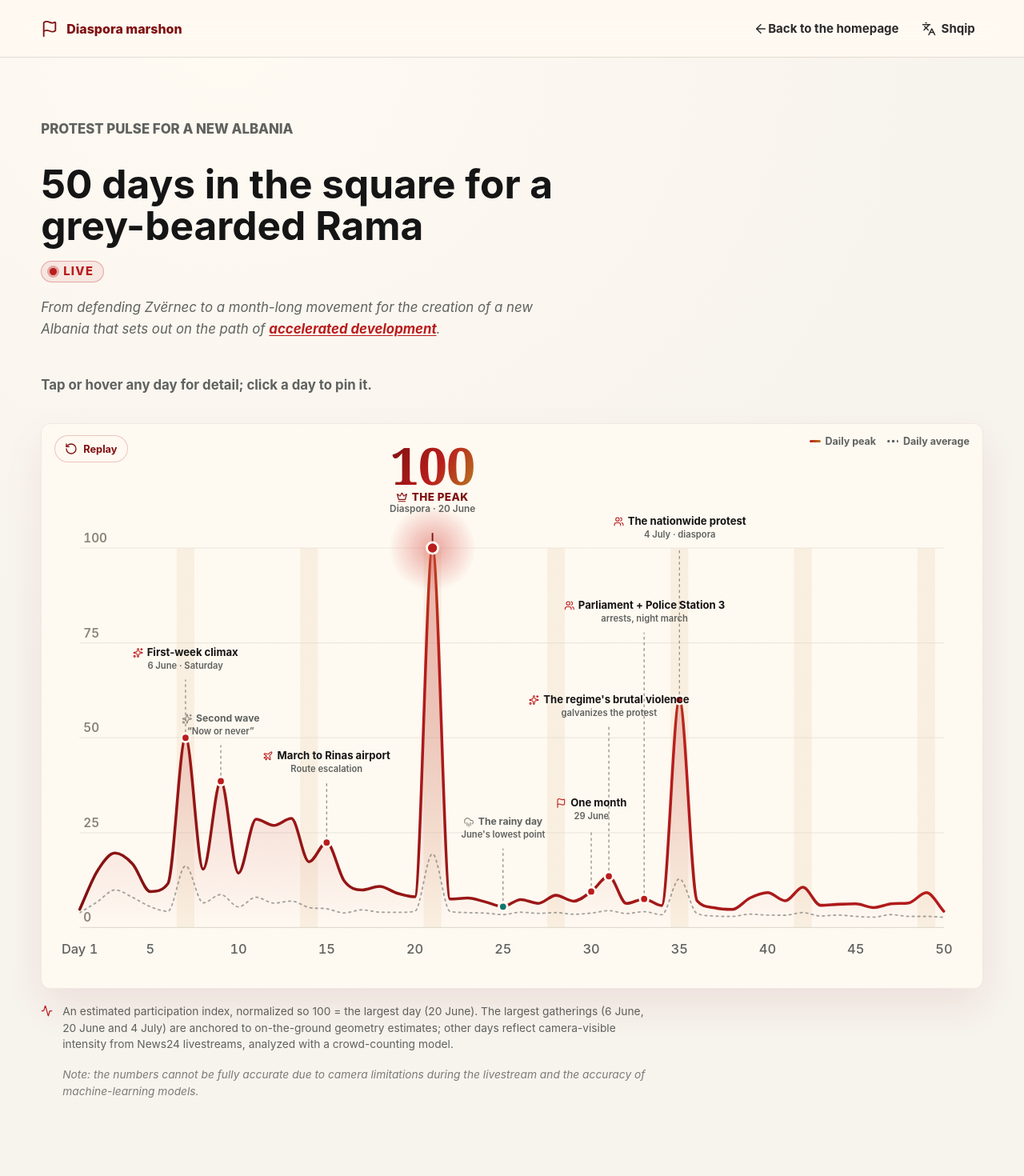
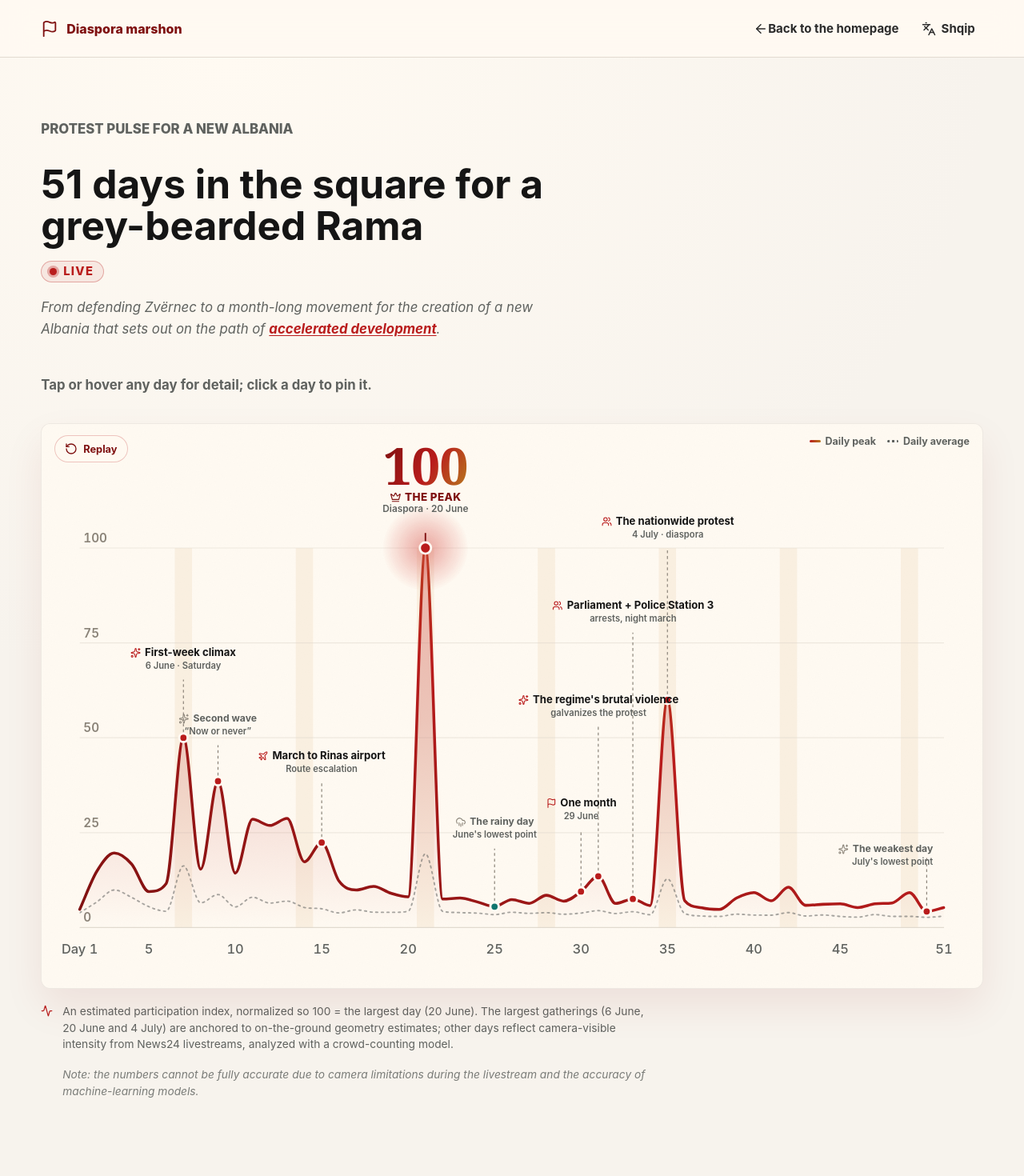
Before and after one commit to rlleshi/diaspora_marrshon, a Next.js app: page /en/pulsi in a window 1280 px wide. Shown: the top 1470 px of the page at 80% size. Built offline with nearby package versions, Linux system fonts and the light colour scheme.

Commit message:
add day 51

```diff
--- a/app/en/pulsi/page.tsx
+++ b/app/en/pulsi/page.tsx
@@ -4,7 +4,7 @@ import { LiveTrackerPage } from "@/components/live-tracker-page";
 export const metadata: Metadata = {
   title: "Protest pulse | Diaspora marshes",
   description:
-    "The June 2026 protest participation index: 50 days in the square, day by day, with the key moments.",
+    "The June 2026 protest participation index: 51 days in the square, day by day, with the key moments.",
 };
 
 export default function Page() {
--- a/app/pulsi/page.tsx
+++ b/app/pulsi/page.tsx
@@ -4,7 +4,7 @@ import { LiveTrackerPage } from "@/components/live-tracker-page";
 export const metadata: Metadata = {
   title: "Pulsi i protestës | Diaspora marshon",
   description:
-    "Indeksi i pjesëmarrjes në protestat e qershorit 2026: 50 ditë në shesh, ditë pas dite, me momentet kyçe.",
+    "Indeksi i pjesëmarrjes në protestat e qershorit 2026: 51 ditë në shesh, ditë pas dite, me momentet kyçe.",
 };
 
 export default function Page() {
--- a/components/live-tracker-page.tsx
+++ b/components/live-tracker-page.tsx
@@ -26,7 +26,7 @@ const COPY: Record<
     homeHref: "/",
     homeLabel: "Kthehu te faqja kryesore",
     eyebrow: "Pulsi i protestës për Shqipërinë e re",
-    title: "50 ditë në shesh për një mjekërrosh bardhërosh",
+    title: "51 ditë në shesh për një mjekërrosh bardhërosh",
     liveLabel: "Live",
     intro: {
       before:
@@ -55,14 +55,14 @@ const COPY: Record<
       replay: "Rishfaq",
       saturday: "e shtunë",
       ariaSummary:
-        "Indeksi i pjesëmarrjes në protesta përgjatë 50 ditëve, me kulmin në ditën e 21-të (20 qershor 2026).",
+        "Indeksi i pjesëmarrjes në protesta përgjatë 51 ditëve, me kulmin në ditën e 21-të (20 qershor 2026).",
     },
   },
   en: {
     homeHref: "/en",
     homeLabel: "Back to the homepage",
     eyebrow: "Protest pulse for a new Albania",
-    title: "50 days in the square for a grey-bearded Rama",
+    title: "51 days in the square for a grey-bearded Rama",
     liveLabel: "Live",
     intro: {
       before:
@@ -91,7 +91,7 @@ const COPY: Record<
       replay: "Replay",
       saturday: "Saturday",
       ariaSummary:
-        "Protest participation index across 50 days, peaking on day 21 (20 June 2026).",
+        "Protest participation index across 51 days, peaking on day 21 (20 June 2026).",
     },
   },
 };
--- a/data/participation.ts
+++ b/data/participation.ts
@@ -48,6 +48,8 @@
 // avg 475.4, mean 152.1, median 142.9), normalized on the same Day-7 reference.
 // Day 50 computed from the protesta_50 timeline, retained frames only (top-10 peak
 // avg 218.5, mean 139.5, median 137.4), normalized on the same Day-7 reference.
+// Day 51 computed from the protesta_51 timeline, retained frames only (top-10 peak
+// avg 272.0, mean 154.2, median 145.1), normalized on the same Day-7 reference.
 
 export type ParticipationDay = {
   day: number;
@@ -173,6 +175,8 @@ export const participation: ParticipationDay[] = [
     note: { sq: "Rritje e ndjeshme e pjesëmarrjes si çdo të shtunë. Gjatë ditës “kuvenduçit kombëtar” farsë i del boja. Kuvendi i vetëm ngelet një dhe vetëm në shesh.", en: "A marked rise in participation, as every Saturday. During the day, the farcical little “national assembly” shows its true colors. The one and only assembly remains in the square." } },
   { day: 50, date: "2026-07-19", saturday: false, peak: 4.23, mean: 2.70, median: 2.66, source: yt("qKOTTYDWadg"),
     note: { sq: "Të dielën, në ditën e 50-të, sinjali bie nga piku i së shtunës. Nga podiumi thirret protesta simbolike nesër para Kuvendit dhe mobilizimi i madh më 23 korrik, i paralajmëruar si seanca e fundit plenare para pushimeve verore.", en: "On Sunday, day 50, the signal drops from Saturday's peak. From the podium, a symbolic protest is called for tomorrow outside Parliament, and the larger mobilization for July 23, billed as the last plenary sitting before the summer recess." } },
+  { day: 51, date: "2026-07-20", saturday: false, peak: 5.27, mean: 2.99, median: 2.81, source: yt("baivC05O5xs"),
+    note: { sq: "Ditë me dy aksione: në mesditë protestë para Kuvendit me vezë e kthimi i PD nga bojkoti; në mbrëmje marshimi rimerr forcë, me thirrje të fortë për mobilizimin e 23 korrikut.", en: "A day with two actions: a midday egg-throwing protest outside Parliament and the opposition's return from its boycott; in the evening the march rebounds, with a strong call to mobilize on July 23." } },
 ];
 
 export type ParticipationEvent = {
@@ -216,6 +220,9 @@ export const participationEvents: ParticipationEvent[] = [
   { day: 35, tier: "primary", icon: "people", mobile: true,
     label: { sq: "Protesta mbarëkombëtare", en: "The nationwide protest" },
     sub: { sq: "4 korrik · diaspora", en: "4 July · diaspora" } },
+  { day: 50, tier: "secondary", icon: "spark", mobile: false,
+    label: { sq: "Dita më e dobët", en: "The weakest day" },
+    sub: { sq: "Pika më e ulët e korrikut", en: "July's lowest point" } },
 ];
 
 /** Normalization reference shown in the methodology note. */
```
